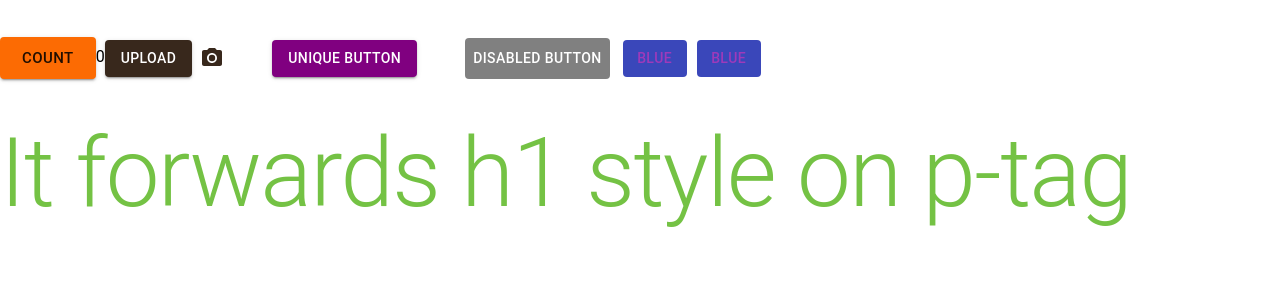
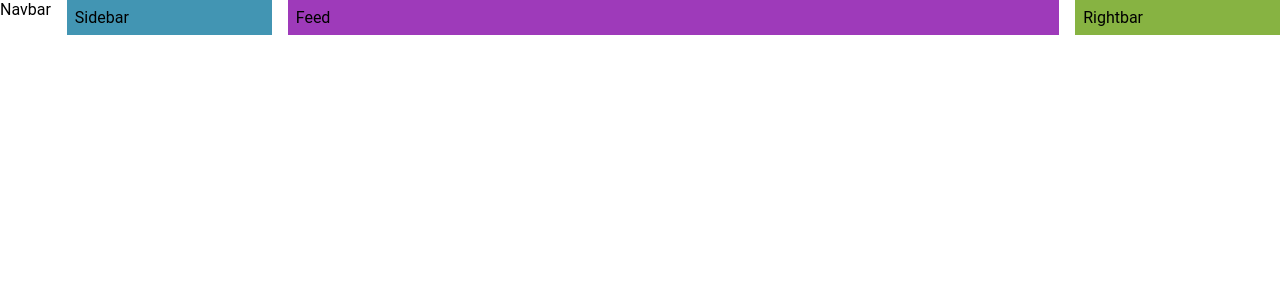
Before and after one commit to Rajesh25B/react-mui, a React (Create React App) app: page / in a window 1280 px wide. Shown: the top 300 px of the page. Built offline with nearby package versions, Linux system fonts and the light colour scheme.

Commit message:
setup components

```diff
--- a/src/App.js
+++ b/src/App.js
@@ -1,82 +1,17 @@
-import { PhotoCamera } from "@mui/icons-material";
-import { Button, IconButton, styled, Typography } from "@mui/material";
-import { useState } from "react";
+import { Navbar } from "./components/Navbar";
+import { Feed } from "./components/Feed";
+import { Rightbar } from "./components/Rightbar";
+import { Sidebar } from "./components/Sidebar";
+import { Stack } from "@mui/material";
 
 function App() {
-  const [count, setCount] = useState(0);
-
-  const handleClick = () => {
-    setCount(count + 1);
-  };
-  // we can create custom-styled components, so we can import them as components
-  // added custom theme from ThemeProvide ie., {theme}, with this we can create dark mode easily
-  const BlueButton = styled(Button)(({ theme }) => ({
-    backgroundColor: theme.palette.otherColor.main,
-    color: "#9e3aba",
-    margin: 5,
-    "&:hover": {
-      backgroundColor: "aqua",
-    },
-  }));
-
   return (
-    <div>
-      {/* Sample Buttons */}
-      <Button
-        variant="contained"
-        color="success"
-        size="large"
-        onClick={handleClick}
-      >
-        Count
-      </Button>
-      {count}
-
-      <Button variant="contained" component="label">
-        Upload
-        <input hidden accept="image/*" multiple type="file" />
-      </Button>
-      <IconButton color="primary" aria-label="upload picture" component="label">
-        <PhotoCamera />
-      </IconButton>
-
-      {/* Custom styling in the button component itself */}
-      <Button
-        variant="contained"
-        sx={{
-          backgroundColor: "purple",
-          margin: 5,
-          "&:hover": {
-            backgroundColor: "aqua",
-          },
-        }}
-      >
-        Unique Button
-      </Button>
-
-      <Button
-        variant="contained"
-        disabled
-        sx={{
-          backgroundColor: "purple",
-          margin: 1,
-          padding: 1,
-          "&:disabled": {
-            backgroundColor: "gray",
-            color: "white",
-          },
-        }}
-      >
-        Disabled Button
-      </Button>
-
-      <BlueButton>Blue</BlueButton>
-      <BlueButton>Blue</BlueButton>
-
-      <Typography variant="h1" component="p" color="secondary">
-        It forwards h1 style on p-tag
-      </Typography>
-    </div>
+    <Stack spacing={2} direction="row" justifyContent="space-between">
+      <Navbar />
+      <Sidebar />
+      <Feed />
+      <Rightbar />
+    </Stack>
   );
 }
 
--- /dev/null
+++ b/src/components/Feed.js
@@ -0,0 +1,9 @@
+import { Box } from "@mui/material";
+
+export function Feed() {
+  return (
+    <Box sx={{ backgroundColor: "#9e3aba" }} flex={4} p={1}>
+      Feed
+    </Box>
+  );
+}
--- /dev/null
+++ b/src/components/Navbar.js
@@ -0,0 +1,5 @@
+import { Box } from "@mui/material";
+
+export const Navbar = () => {
+  return <Box>Navbar</Box>;
+};
--- /dev/null
+++ b/src/components/Rightbar.js
@@ -0,0 +1,13 @@
+import { Box } from "@mui/material";
+
+export const Rightbar = () => {
+  return (
+    <Box
+      sx={{ backgroundColor: "#87b342", display: { xs: "none", sm: "block" } }} // added breakpoints
+      flex={1}
+      p={1}
+    >
+      Rightbar
+    </Box>
+  );
+};
--- /dev/null
+++ b/src/components/Sidebar.js
@@ -0,0 +1,13 @@
+import { Box } from "@mui/material";
+
+export function Sidebar() {
+  return (
+    <Box
+      sx={{ backgroundColor: "#4295b3", display: { xs: "none", sm: "block" } }}
+      flex={1}
+      p={1}
+    >
+      Sidebar
+    </Box>
+  );
+}
--- a/src/index.js
+++ b/src/index.js
@@ -1,14 +1,10 @@
-import { ThemeProvider } from "@mui/material/styles";
 import React from "react";
 import ReactDOM from "react-dom/client";
 import App from "./App";
-import { Theme } from "./Theme";
 
 const root = ReactDOM.createRoot(document.getElementById("root"));
 root.render(
   <React.StrictMode>
-    <ThemeProvider theme={Theme}>
-      <App />
-    </ThemeProvider>
+    <App />
   </React.StrictMode>
 );
```
